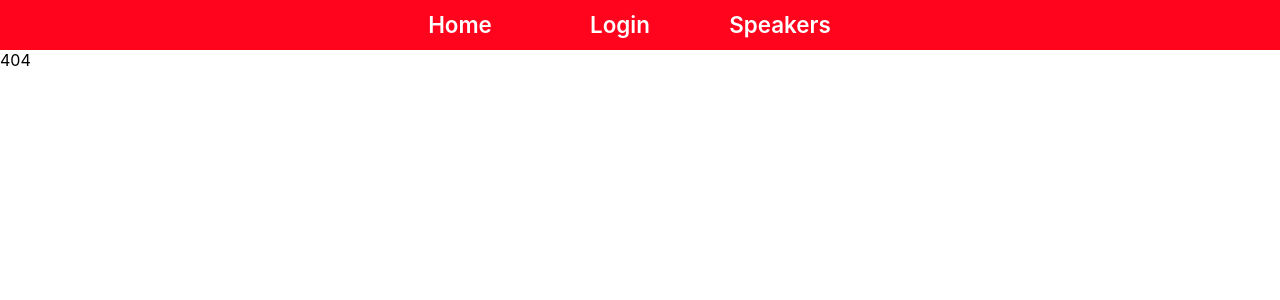
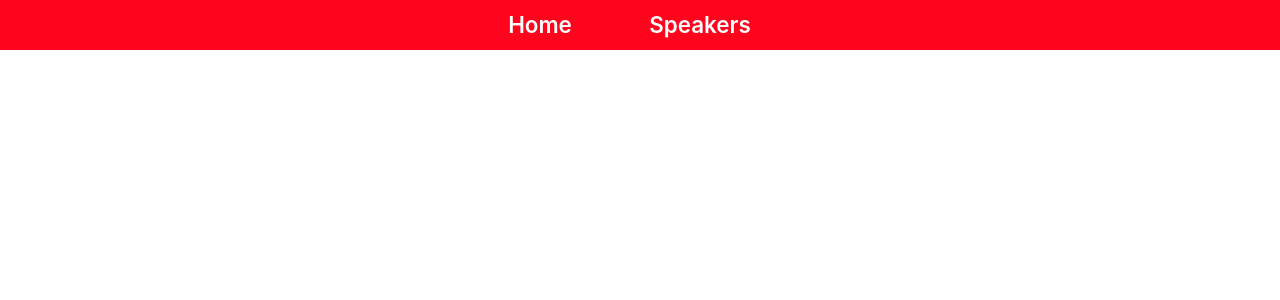
Before and after one commit to mickeychcg/project4, a React (Create React App) app in the folder client/: page /speakers/1 in a window 1280 px wide. Before the commit this address had no page. Shown: the top 300 px of the page. Built offline with nearby package versions, Linux system fonts and the light colour scheme.

Commit message:
pre-folder restructure

```diff
--- a/client/package.json
+++ b/client/package.json
@@ -12,7 +12,8 @@
     "npm": "^6.10.1",
     "react": "^16.8.4",
     "react-dom": "^16.8.4",
-    "react-router-dom": "^5.0.0",
+    "react-router": "^5.0.1",
+    "react-router-dom": "^5.0.1",
     "react-scripts": "2.1.8"
   },
   "scripts": {
--- a/client/src/App.jsx
+++ b/client/src/App.jsx
@@ -1,10 +1,11 @@
 import React from 'react';
 
 import Home from './Pages/Home';
+import Login from './Pages/Login';
 
 import { BrowserRouter as Router, Route, Switch } from "react-router-dom";
 
-import {UserContextProvider} from './Contexts/UserContext';
+import UserContext, {UserContextProvider} from './Contexts/UserContext';
 
 import './App.css';
 
@@ -12,9 +13,17 @@ function App(props) {
   return (
     <Router>
       <UserContextProvider>
-        <Switch>
-          <Route path="/" component={Home} />
-        </Switch>
+        <UserContext.Consumer>
+          {userContext => {
+            return (
+              <Switch>
+                <Route path="/" component={Home} />
+                <Route path="/login" component={Login} />
+                <Route render={() => <div>404</div>} />
+              </Switch>
+            );
+          }}
+        </UserContext.Consumer>
       </UserContextProvider>
     </Router>
   );
--- a/client/src/Pages/Home.jsx
+++ b/client/src/Pages/Home.jsx
@@ -12,6 +12,7 @@ import '../App.css';
 
 function Home(props) {
   const userContext = useContext(UserContext);
+  console.log('Home');
 
   return (
     <div>
@@ -19,19 +20,14 @@ function Home(props) {
         <nav className='nav'>
           <ul>
             <li><Link to="/">Home</Link></li>
-            <li><Link to="/login">Login</Link></li>
             <li><Link to="/speakers">Speakers</Link></li>
             {userContext.user &&
               <li><a onClick={userContext.logout}>Logout</a></li>
             }
           </ul>
         </nav>
-        <Switch>
           <Route exact path="/" component={Landing} />
-          <Route path="/login" component={Login} />
           {userContext.user && <Route path="/speakers" component={Speakers} />}
-          <Route render={() => <div>404</div>} />
-        </Switch>
       </SpeakersContextProvider>
     </div>
   );
--- a/client/src/Pages/Login.jsx
+++ b/client/src/Pages/Login.jsx
@@ -1,9 +1,6 @@
 import React, {Component, useState, useContext} from 'react';
 
 import UserContext from '../Contexts/UserContext';
-
-import axios from 'axios';
-
 function Login(props) {
   const userContext = useContext(UserContext);
 
--- a/client/src/Pages/Speakers/Speaker.jsx
+++ b/client/src/Pages/Speakers/Speaker.jsx
@@ -21,7 +21,8 @@ function QuoteForm(props) {
 
   function DeleteQuote(props) {
     const userContext = useContext(UserContext);
-    const speakersContext = useContext(speakersContext);
+    // const speakersContext = useContext(SpeakersContext);
+    const quote = props.speaker.quote_id;
     const onSubmit = async () => {
       if (content.length > 0 ) {
         return fetch(`/api/user/${userContext.user._id}/speakers/${props.speaker._id}/quotes/${props.quote._id}`, {
@@ -30,12 +31,12 @@ function QuoteForm(props) {
           response.json().then(json => {
             return json;
           })
-      )}
-    }
-  }
+          )}
+        }
+      }
 
-  return (
-    <div>
+      return (
+        <div>
       <div>
         <textarea
           name="quote"
@@ -77,12 +78,12 @@ function Speaker(props) {
 
   return (
     <div>
-    <DeleteQuote type="submit" className="submit-btn" value="Log In!" />
       <h2>{speaker.name}</h2>
       <ul className='Speakers.ul'>
         {quotes.map(quote => {
           return (
-            <li key={quote.id}>{quote.content.slice(0, 100)}...</li>
+            <li key={quote.id}>
+            {quote.content.slice(0, 100)}...</li>
             );
           })}
       </ul>
```
Also changed, not shown: 1 other file (tests, documents, lock files or other folders).
